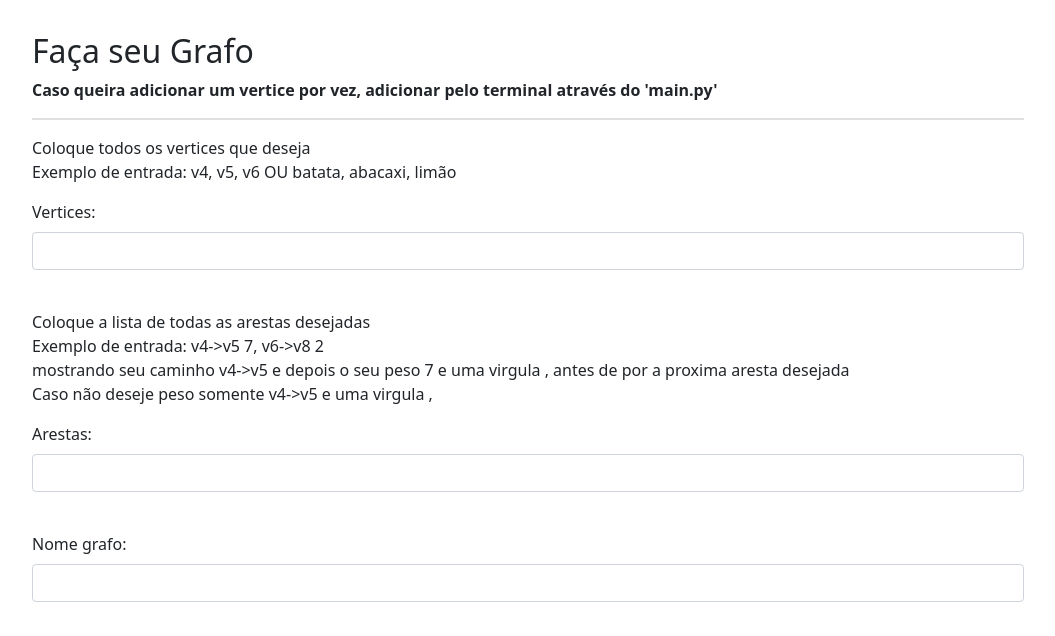
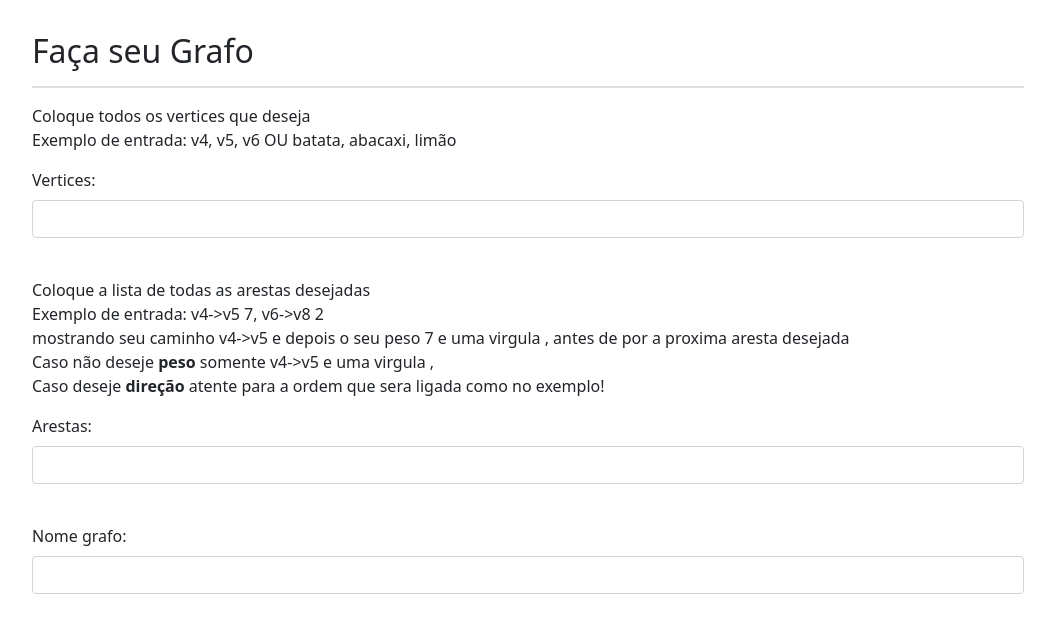
Before and after one commit to romulolyra/grafos-atv1, a Django app: template grafos_project/graph/templates/graph/graph_edit.html in a window 1280 px wide. Shown: the top 636 px of the page, without its empty margins (112-1167 px from the left). Run offline with Django 3.2, Linux system fonts and the light colour scheme; the template is opened without the code that fills it, so the values that code supplies are empty; parts of the project's set-up code (start-up, migrations or seed data) failed here and were passed over.

Commit message:
Update graph_edit.html

```diff
--- a/grafos_project/graph/templates/graph/graph_edit.html
+++ b/grafos_project/graph/templates/graph/graph_edit.html
@@ -17,7 +17,7 @@
     <body>
         <div style="margin-top: 2em; margin-bottom: 6em; margin-left: 9em; margin-right:9em;">
         <h2>Faça seu Grafo</h2>
-        <p><strong>Caso queira adicionar um vertice por vez, adicionar pelo terminal através do 'main.py'</strong></p>
+        <!-- <p><strong>Caso queira adicionar um vertice por vez, adicionar pelo terminal através do 'main.py'</strong></p> -->
         <hr style="height:2px;border-width:0;color:gray;background-color:gray">
         <form method="POST" class="post-form",enctype="multipart/form-data">
 
@@ -33,7 +33,8 @@
                 <p>Coloque a lista de todas as arestas desejadas
                     <br>Exemplo de entrada: v4->v5 7, v6->v8 2
                     <br>mostrando seu caminho v4->v5 e depois o seu peso 7 e uma virgula , antes de por a proxima aresta desejada
-                    <br>Caso não deseje peso somente v4->v5 e uma virgula ,
+                    <br>Caso não deseje <strong>peso</strong> somente v4->v5 e uma virgula ,
+                    <br>Caso deseje <strong>direção</strong> atente para a ordem que sera ligada como no exemplo!
                 </p>
                 <label for="edges_input" class="form-label">Arestas: </label>
                     <input id="edges_input" type="text" name="edges_input" class="form-control" >
```
